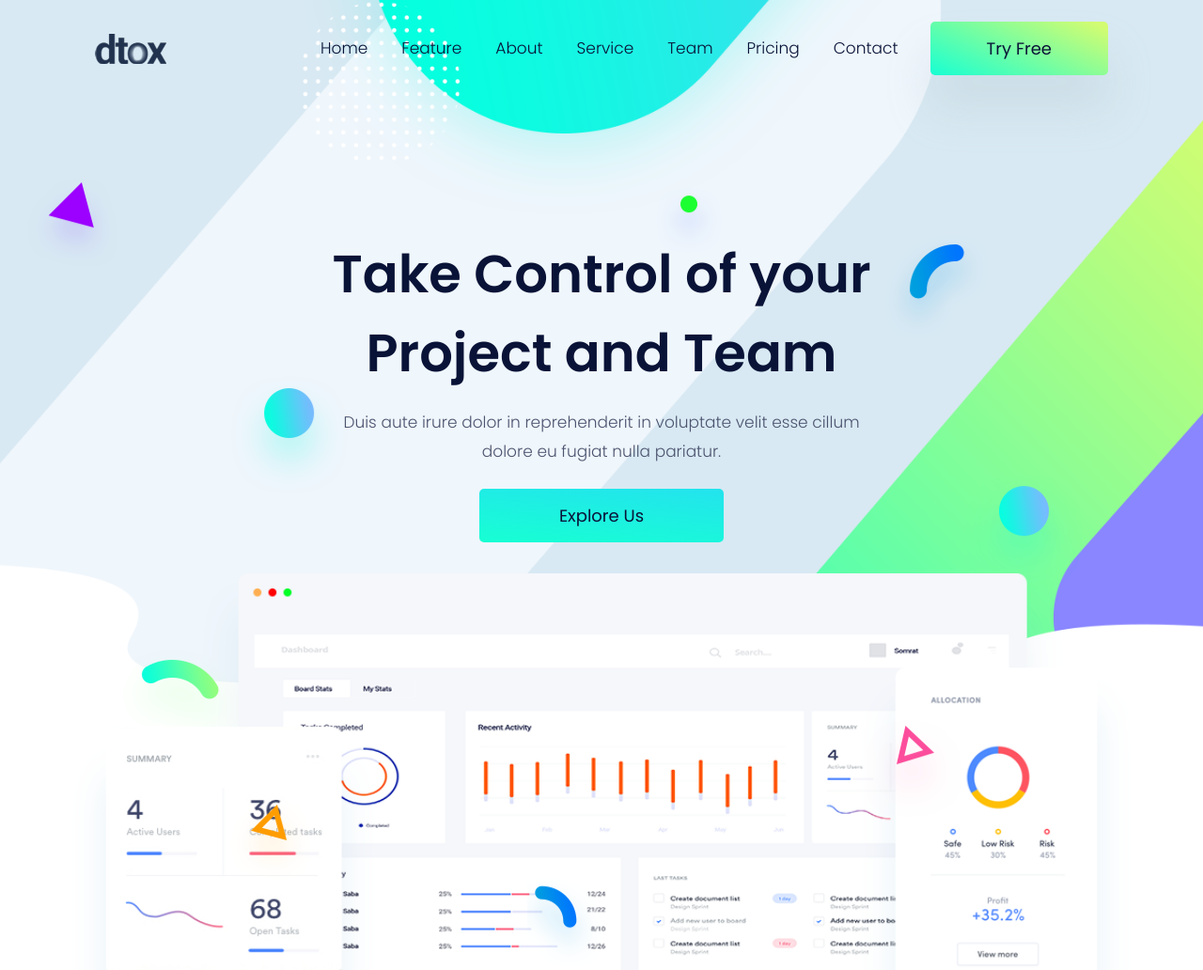
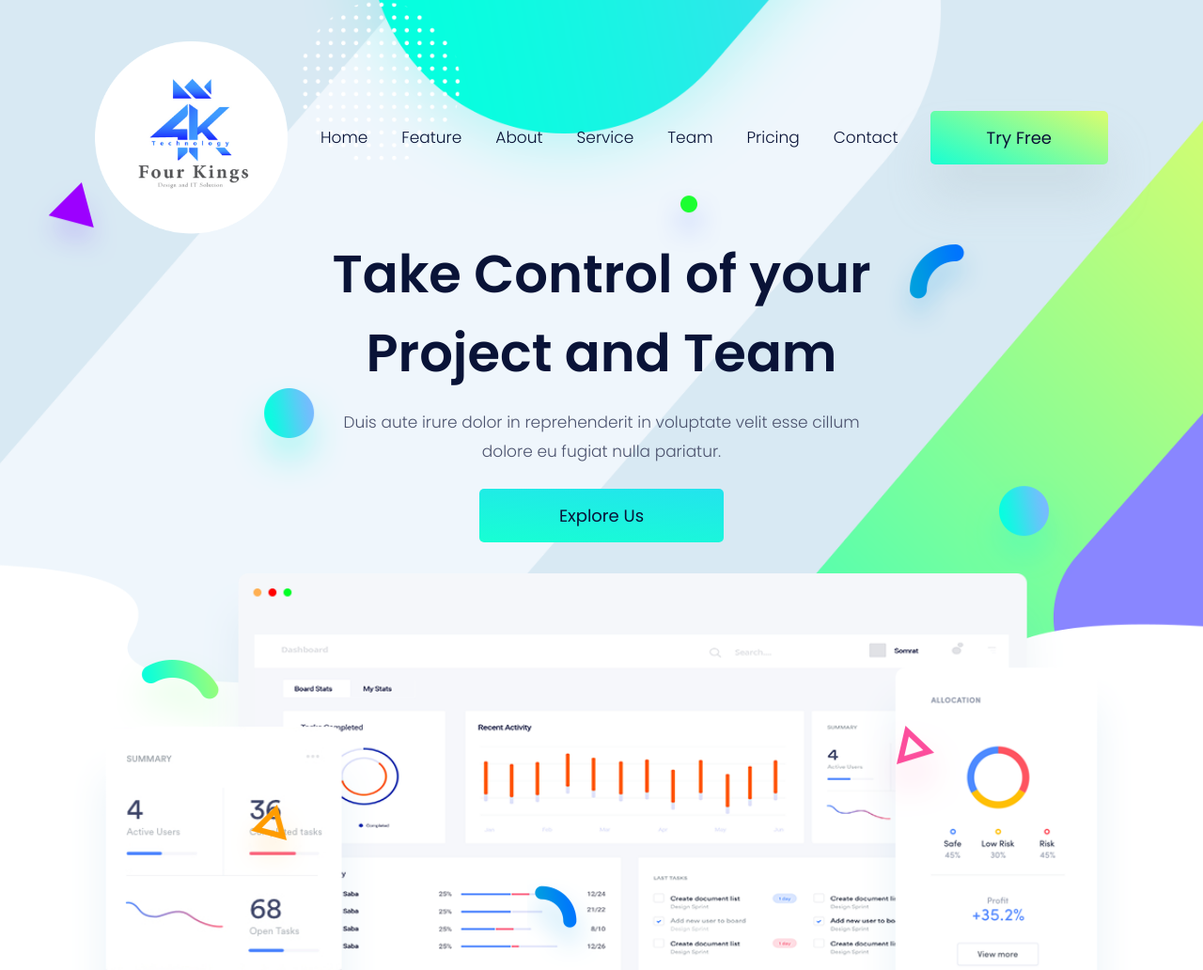
Before and after one commit to fourkingstechnology/profile-org, a plain HTML site: page index.html in a window 1280 px wide. Shown: the top 1032 px of the page at 94% size. Drawn offline with Linux system fonts and the light colour scheme.

Commit message:
update logo

```diff
--- a/index.html
+++ b/index.html
@@ -25,8 +25,8 @@
   <link href="css/style.css" rel="stylesheet">
 
   <!--Favicon-->
-  <link rel="shortcut icon" href="images/favicon.ico" type="image/x-icon">
-  <link rel="icon" href="images/favicon.ico" type="image/x-icon">
+  <link rel="shortcut icon" href="images/4k.png" type="image/x-icon">
+  <link rel="icon" href="images/4k.png" type="image/x-icon">
 
 </head>
 
@@ -37,7 +37,7 @@
 <section class="fixed-top navigation">
   <div class="container">
     <nav class="navbar navbar-expand-lg navbar-light">
-      <a class="navbar-brand" href="index.html"><img src="images/logo.png" alt="logo"></a>
+      <a class="navbar-brand" href="index.html"><img src="images/4k.png" class="img-fluid" alt="logo"></a>
       <button class="navbar-toggler border-0" type="button" data-toggle="collapse" data-target="#navbar" aria-controls="navbar"
         aria-expanded="false" aria-label="Toggle navigation">
         <span class="navbar-toggler-icon"></span>
```
Also changed, not shown: images/4k.png (added).
